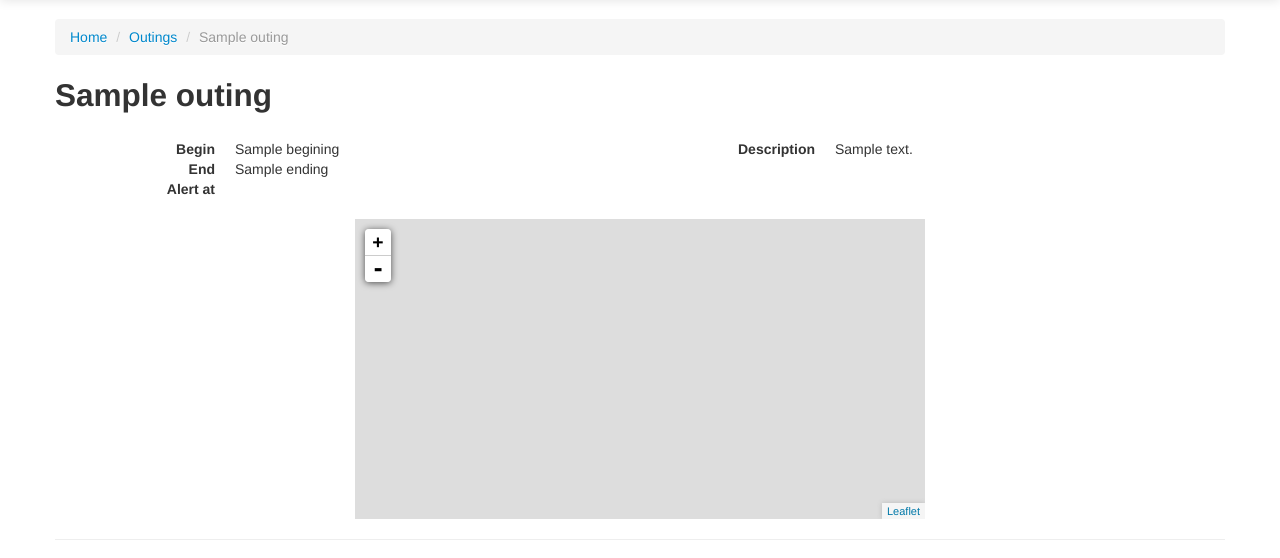
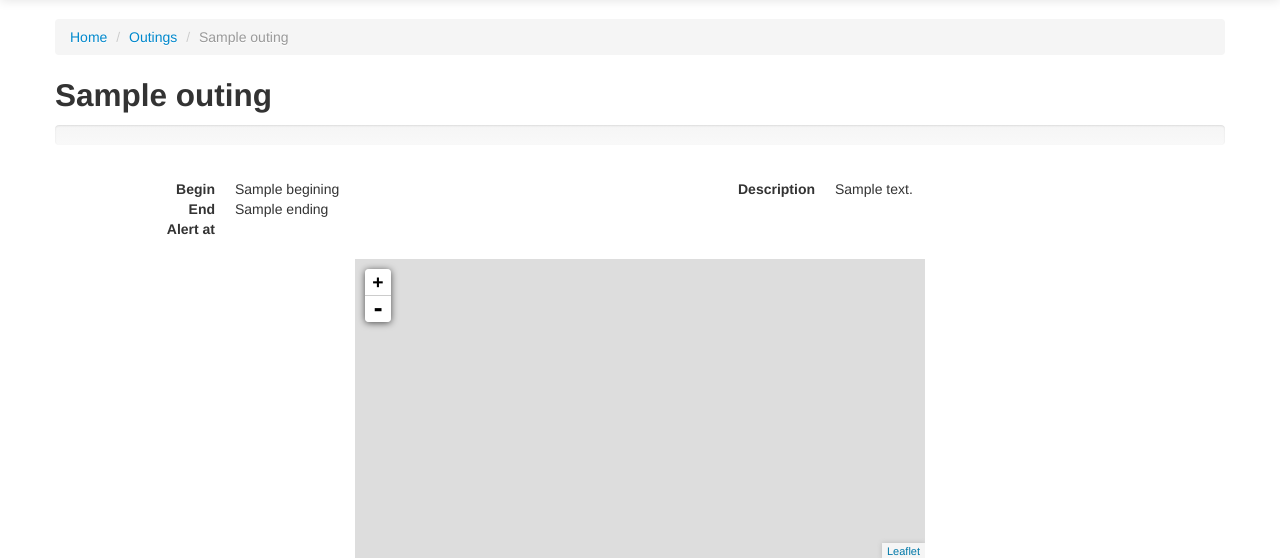
Before and after one commit to ivoire/RandoAmisSecours, a Django app: template RandoAmisSecours/templates/RandoAmisSecours/outing/details.html in a window 1280 px wide. Shown: the part 41-599 px from the top of the page. Run offline with Django 3.2, Linux system fonts and the light colour scheme; the template is opened without the code that fills it: most values are stand-ins (such as "Sample title", 1, 10 or a date in 2020).

Commit message:
Outing: add a progress bar in the details

```diff
--- a/RandoAmisSecours/templates/RandoAmisSecours/outing/details.html
+++ b/RandoAmisSecours/templates/RandoAmisSecours/outing/details.html
@@ -21,6 +21,15 @@
 <h2>{{ outing.name }}</h2>
 
 <div class="row">
+  <div class="span12">
+    <div class="progress">
+      {% with outing.getPercents as percents %}
+      <div class="bar bar-success" style="width: {{ percents.0 }}%"></div>
+      <div class="bar bar-warning" style="width: {{ percents.1 }}%"></div>
+      <div class="bar bar-danger" style="width: {{ percents.2 }}%"></div>
+      {% endwith %}
+    </div>
+  </div>
   <div class="span6">
     <dl class="dl-horizontal">
       <dt>Begin</dt>
```
